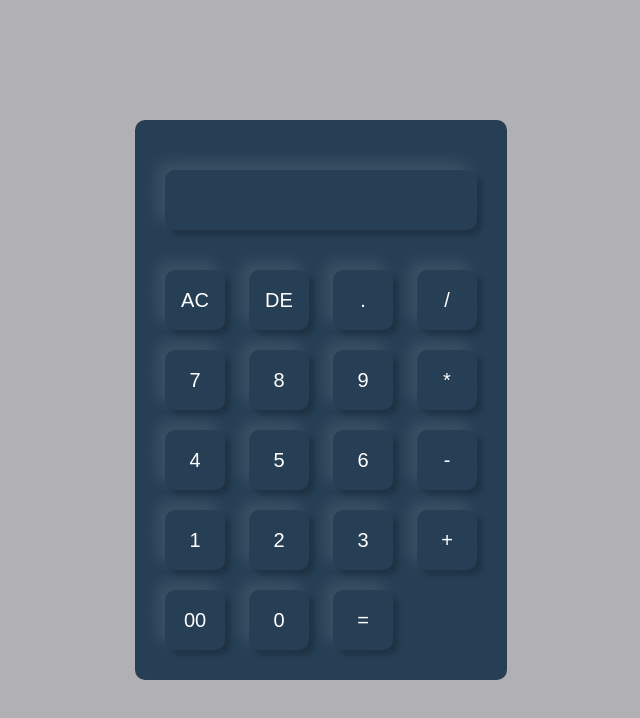
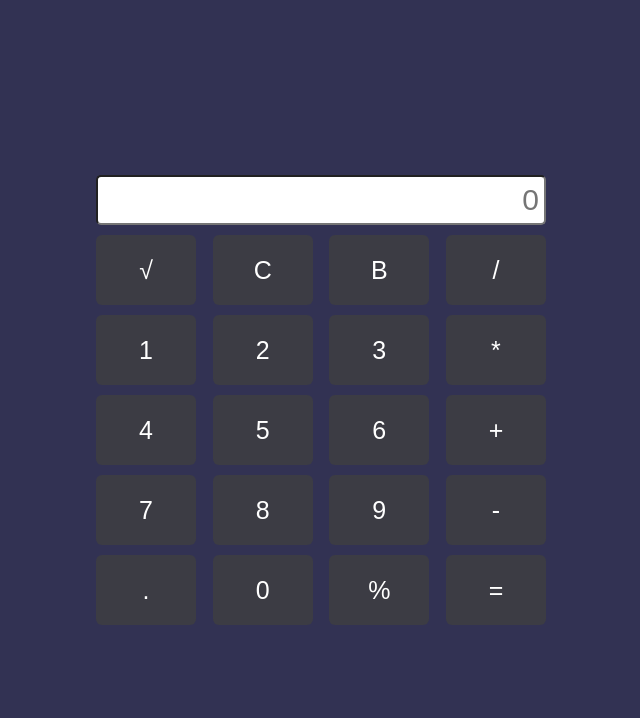
Before and after one commit to krishna-priya-b/Calculator, a plain HTML site: page index.html in a window 1280 px wide. Shown: the whole page, without its empty margins (319-959 px from the left). Drawn offline with Linux system fonts and the light colour scheme.

Commit message:
28-10-2023

```diff
--- a/index.html
+++ b/index.html
@@ -7,50 +7,47 @@
     <link rel="stylesheet" href="/style.css">
 </head>
 <body>
-    <div class="container">
-        <div class="calculator">
-            <form>
-                <div class="display">
-                    <input type="text" name="display">
+    <div id="container">
+        <form>
+            <div class="calculator">
+                <div>
+                    <input type="text" name="Result" placeholder="0" class="style-result">
                 </div>
-                <div>
-                    <input type="button" value="AC" onclick="display.value += '' ">
-                    <input type="button" value="DE">
-                    <input type="button" value="." onclick="display.value += '.' ">
-                    <input type="button" value="/" onclick="display.value += '/' ">
+                <div class="row">
+                    <button type="button" value="sqrt2" onclick="sqrt2()">&radic;</button>
+                    <button type="button" value="C" onclick="clear()">C</button>
+                    <button type="button" value="backspace" onclick="backspace()">B</button>
+                    <button type="button" value="/" onclick="">/</button>
                 </div>
-                <div>
-                    <input type="button" value="7" onclick="display.value += '7' ">
-                    <input type="button" value="8" onclick="display.value += '8' ">
-                    <input type="button" value="9" onclick="display.value += '9' ">
-                    <input type="button" value="*" onclick="display.value += '*' ">
+                <div class="row">
+                    <button type="button" value="1" onclick="">1</button>
+                    <button type="button" value="2" onclick="">2</button>
+                    <button type="button" value="3" onclick="">3</button>
+                    <button type="button" value="*" onclick="">*</button>
                 </div>
-                <div>
-                    <input type="button" value="4" onclick="display.value += '4' ">
-                    <input type="button" value="5" onclick="display.value += '5' ">
-                    <input type="button" value="6" onclick="display.value += '6' ">
-                    <input type="button" value="-" onclick="display.value += '-' ">
+                <div class="row">
+                    <button type="button" value="4" onclick="">4</button>
+                    <button type="button" value="5" onclick="">5</button>
+                    <button type="button" value="6" onclick="">6</button>
+                    <button type="button" value="+" onclick="">+</button>
                 </div>
-                <div>
-                    <input type="button" value="1" onclick="display.value += '1' ">
-                    <input type="button" value="2" onclick="display.value += '2' ">
-                    <input type="button" value="3" onclick="display.value += '3' ">
-                    <input type="button" value="+" onclick="display.value += '+' ">
+                <div class="row">
+                    <button type="button" value="7" onclick="">7</button>
+                    <button type="button" value="8" onclick="">8</button>
+                    <button type="button" value="9" onclick="">9</button>
+                    <button type="button" value="-" onclick="">-</button>
                 </div>
-                <div>
-                    <input type="button" value="00" onclick="display.value += '00' ">
-                    <input type="button" value="0" onclick="display.value += '0' ">
-                    <input type="button" value="=">
+                <div class="row">
+                    <button type="button" value="." onclick="">.</button>
+                    <button type="button" value="0" onclick="">0</button>
+                    <button type="button" value="%" onclick="">%</button>
+                    <button type="button" value="=" onclick="">=</button>
                 </div>
-
-
-
-            </form>
-        </div>
+            </div>
+        </form>
     </div>
 
 
-
-    <script src="/script.js"></script>
+    <script src="./script.js"></script>
 </body>
 </html>
--- a/style.css
+++ b/style.css
@@ -2,42 +2,40 @@
     margin: 0;
     padding: 0;
     box-sizing: border-box;
+    /* outline: 2px solid rgb(17, 255, 0) !important; */
 }
-.container{
+#container{
     width: 100%;
     height: 100vh;
-    background-color: rgb(176, 176, 181);
+    background-color: rgb(50, 50, 83);
     display: flex;
     justify-content: center;
     align-items: center;
 }
 .calculator{
-    background-color: rgb(38, 63, 84);
-    padding: 20px;
-    border-radius: 10px;
+    width: 450px;
 }
-.calculator form input{
-    border: 0;
-    outline: 0;
-    width: 60px;
-    height: 60px;
-    border-radius: 10px;
-    background: transparent;
-    box-shadow: -8px -8px 15px rgba(255, 255, 255, 0.1), 5px 5px 5px rgba(0, 0, 0, 0.2);
-    font-size: 20px;
-    color:white;
-    cursor: pointer;
-    margin: 10px;
-
+.style-result{
+    width: 100%;
+    height: 50px;
+    padding-inline: 5px;
+    border-radius: 5px;
+    text-align: right;
+    font-size: 30px;
+    color: black;
 }
-.display{
+.row{
+    width: 100%;
     display: flex;
-    justify-content: flex-end;
-    margin: 20px 0;
+    justify-content: space-between;
 }
-.display input{
-    text-align: right;
-    flex: 1;
-    font-size: 45px;
-    box-shadow: none;
+button{
+    width: 100px;
+    height: 70px;
+    margin-block-start: 10px;
+    border: none;
+    border-radius: 6px;
+    background-color: rgb(60, 60, 68);
+    color: white;
+    font-size: 25px;
 }
```
